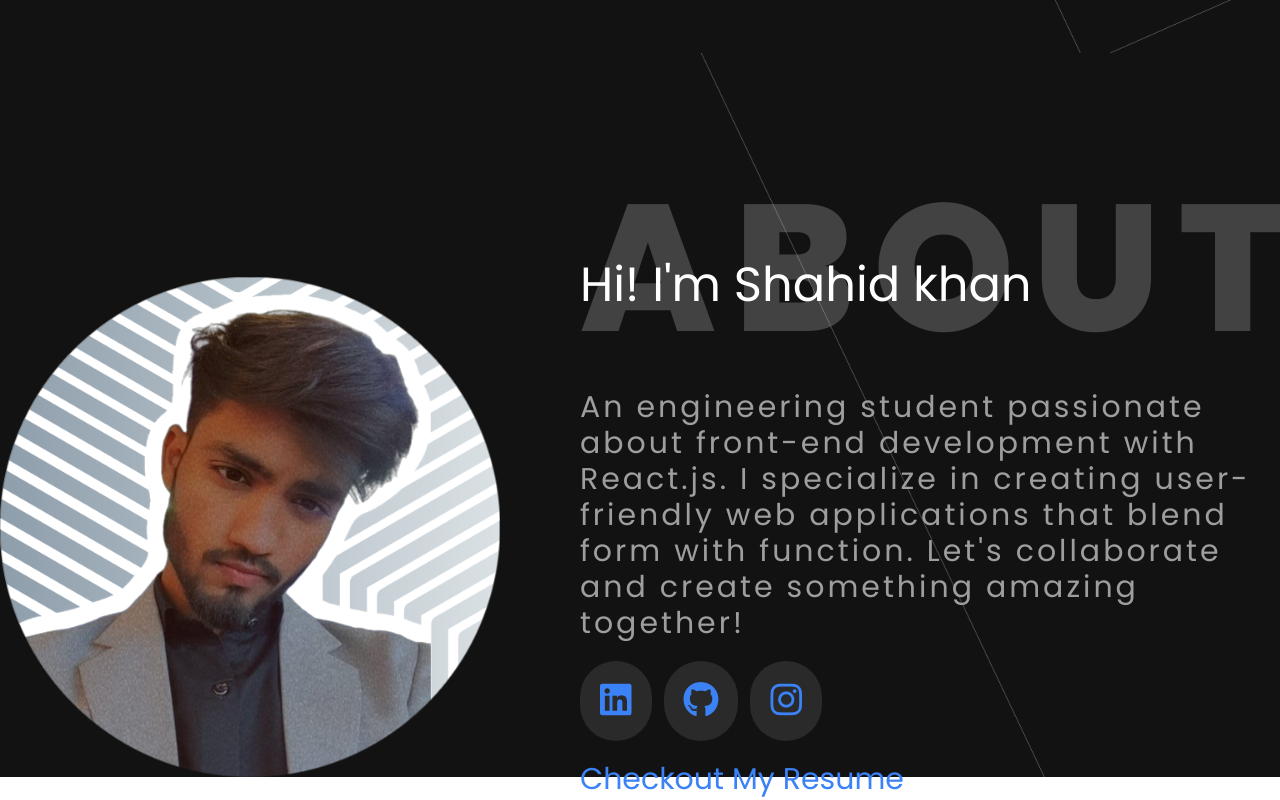
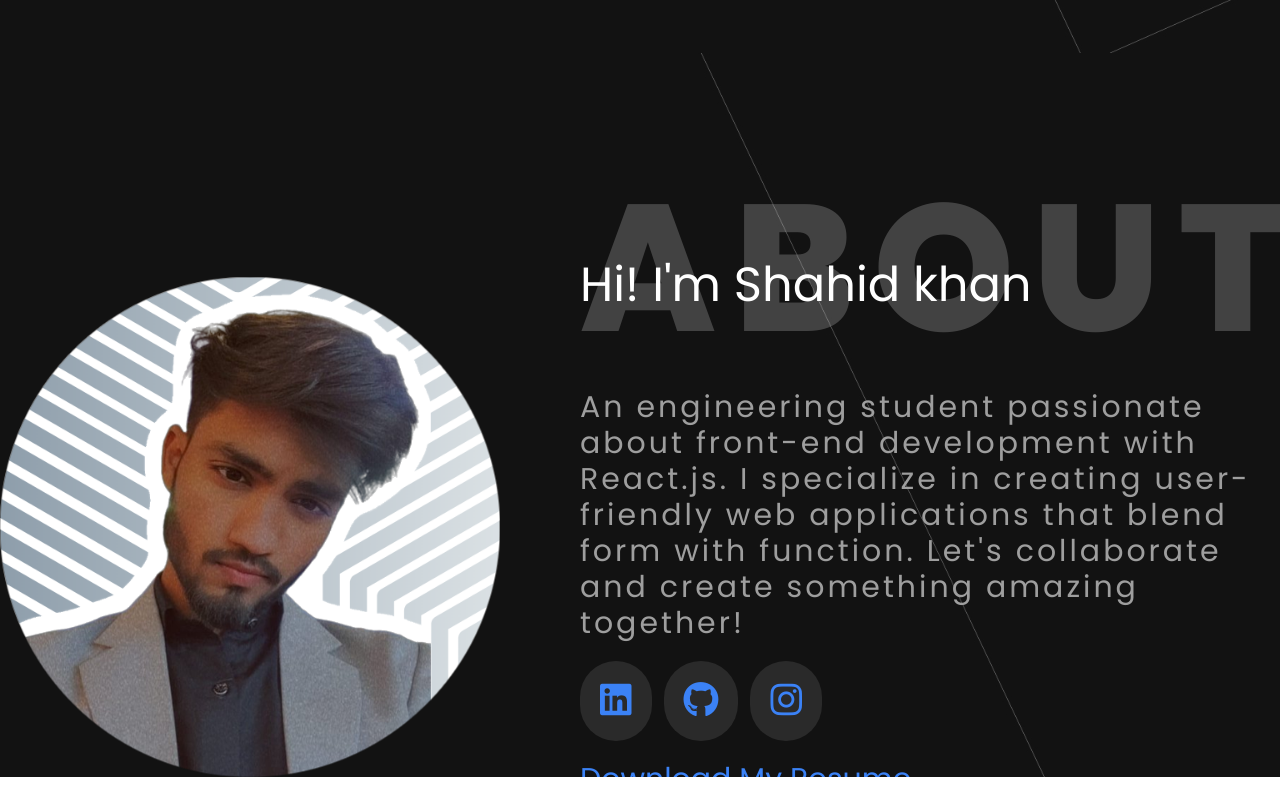
Before and after one commit to Shahid0301/PortfolioUpdated, a React (Vite) app: page / in a window 1280 px wide. Shown: the part 747-1547 px from the top of the page. After the commit the page ends 1524 px from the top, so only its background shows below. Built offline with nearby package versions, Linux system fonts and the light colour scheme.

Commit message:
Added About section animation and links

```diff
--- a/src/Components/About.jsx
+++ b/src/Components/About.jsx
@@ -1,5 +1,5 @@
 import React from "react";
-import { Parallax, ParallaxLayer } from "@react-spring/parallax";
+import { motion } from "framer-motion";
 
 // Reusable component for social media icons
 const SocialMediaIcon = ({ icon }) => (
@@ -12,14 +12,19 @@ const SocialMediaIcon = ({ icon }) => (
 
 function About() {
   return (
-    <div className="mt-20 flex">
+    <div className="mt-20 flex overflow-hidden">
       {/* Image */}
       <div className="overflow-hidden bg-cover bg-center mt-36">
         <img src="/Images/profile-pic.png" alt="Profile" />
       </div>
 
       {/* Text Content */}
-      <div className="ml-20">
+      <motion.div
+        className="ml-20"
+        initial={{ translateY: 80 }}
+        transition={{ duration: 2 }}
+        whileInView={{ translateY: 0 }}
+      >
         {/* Heading */}
         <h1 className="absolute text-white text-[180px] font-extrabold tracking-widest opacity-[0.2]">
           ABOUT
@@ -37,17 +42,33 @@ function About() {
 
           {/* Social Media Icons */}
           <div className="flex">
-            <SocialMediaIcon icon={{ name: "linkedin", link: "https://www.linkedin.com/in/shahid-khan-7a97051b8/" }} />
-            <SocialMediaIcon icon={{ name: "github", link: "https://github.com/Shahid0301" }} />
-            <SocialMediaIcon icon={{ name: "instagram", link: "https://www.instagram.com/shahid_0301/" }} />
+            <SocialMediaIcon
+              icon={{
+                name: "linkedin",
+                link: "https://www.linkedin.com/in/shahid-khan-7a97051b8/",
+              }}
+            />
+            <SocialMediaIcon
+              icon={{ name: "github", link: "https://github.com/Shahid0301" }}
+            />
+            <SocialMediaIcon
+              icon={{
+                name: "instagram",
+                link: "https://www.instagram.com/shahid_0301/",
+              }}
+            />
           </div>
 
           {/* Link to Resume */}
-          <span className="text-3xl text-blue-500 mt-5">
-            <a href="link_to_your_resume">Checkout My Resume</a>
-          </span>
+          <a
+            href="/files/resume.pdf"
+            download
+            className="text-3xl text-blue-500 mt-5"
+          >
+            Download My Resume
+          </a>
         </div>
-      </div>
+      </motion.div>
     </div>
   );
 }
```
Also changed, not shown: 1 other file (tests, documents, lock files or other folders).
